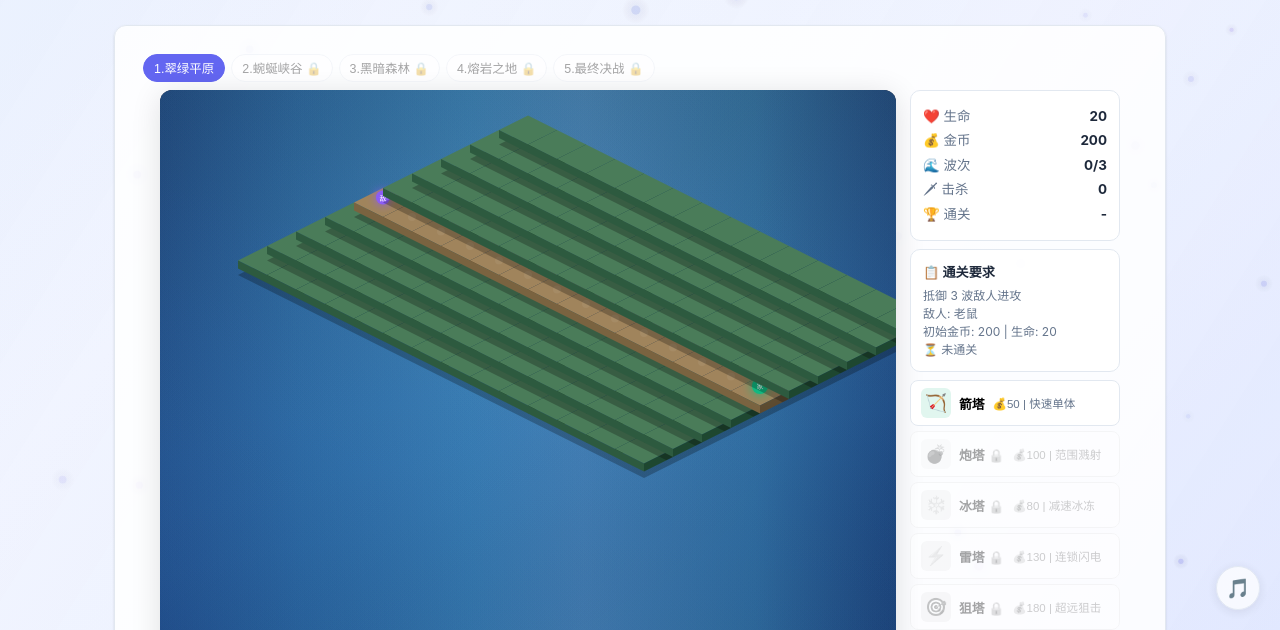
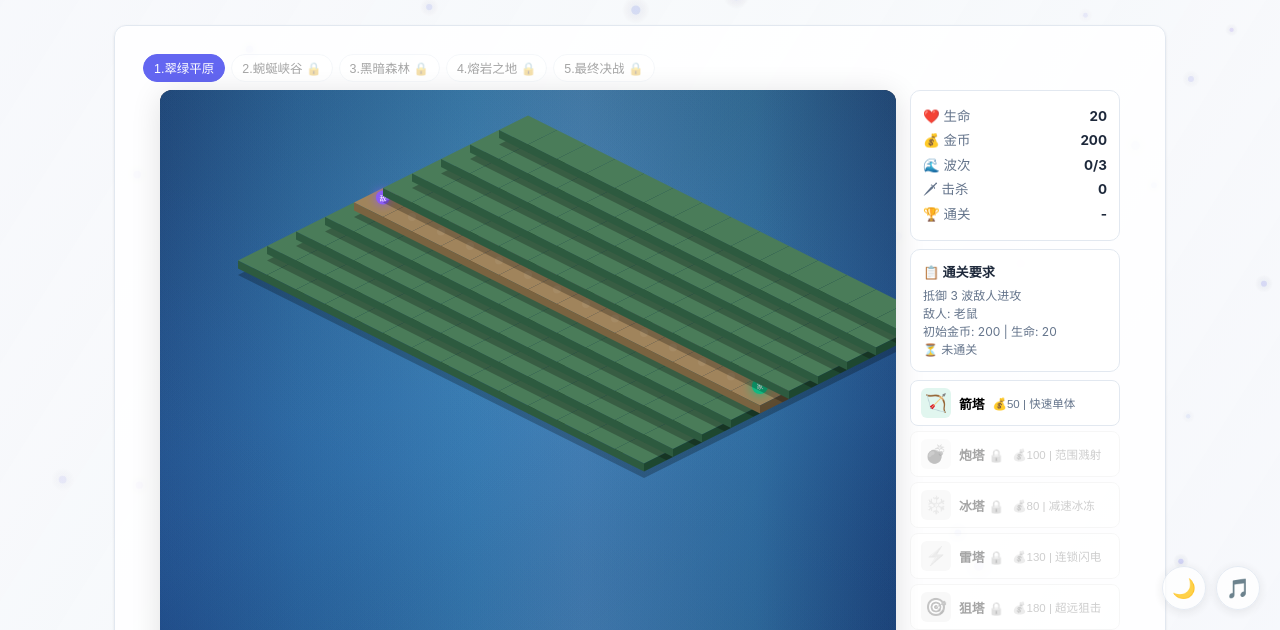
Before and after one commit to DvFqY/toolbox-site, a plain HTML site: page games/tower-defense.html in a window 1280 px wide. Shown: the part 170-800 px from the top of the page. Drawn offline with Linux system fonts and the light colour scheme; some packages are replaced by stand-ins of ours; animation ran at ten frames a second; a script that the page names is missing.

Commit message:
Add theme switcher

```diff
--- a/games/tower-defense.html
+++ b/games/tower-defense.html
@@ -472,5 +472,6 @@ updateTowerBtns();updateLevelBtns();
 loop();
 })();
 </script>
+<script src="../js/theme-switcher.js"></script>
 </body>
 </html>
```
